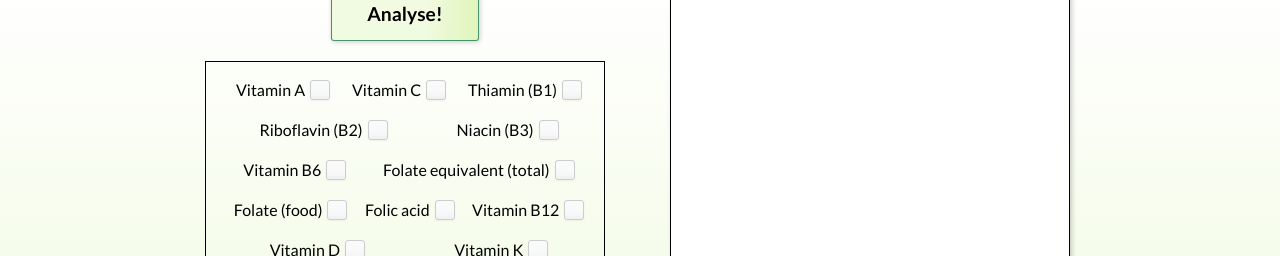
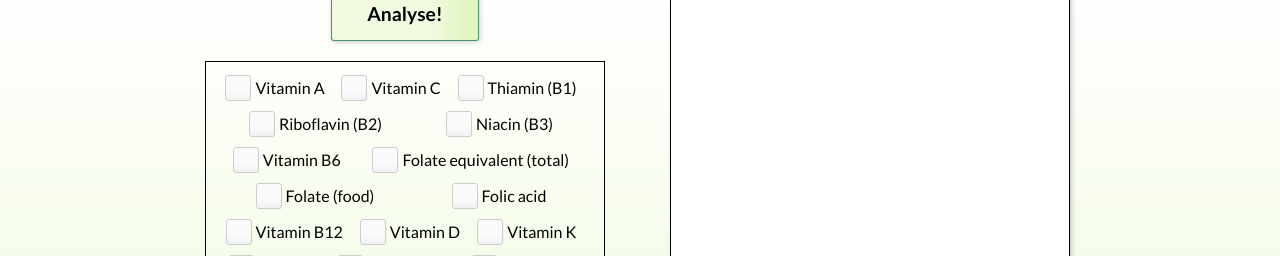
Before and after one commit to TZ-fn/NutritiGuide, a React (Create React App) app: page / in a window 1280 px wide. Shown: the part 544-800 px from the top of the page. Built offline with nearby package versions, Linux system fonts and the light colour scheme; no server answers.

Commit message:
Enhance the Checkbox component styling
Improve the styling by combining the checkbox and label into a single badge-like button

```diff
--- a/src/components/common/Checkbox.jsx
+++ b/src/components/common/Checkbox.jsx
@@ -5,14 +5,15 @@ import theme from 'theme/mainTheme';
 
 const StyledCheckbox = styled.input`
   -webkit-appearance: none;
+  margin: 0;
   background-color: #fafafa;
   border: 1px solid #cacece;
   box-shadow: 0 1px 2px rgba(0, 0, 0, 0.05), inset 0px -15px 10px -12px rgba(0, 0, 0, 0.05);
-  padding: 9px;
+  margin-right: -2px;
+  padding: 12px;
   border-radius: 3px;
   display: inline-block;
   position: relative;
-  margin: 10px 2px;
 
   &:active,
   &:active {
@@ -29,16 +30,17 @@ const StyledCheckbox = styled.input`
 
   &:checked:after {
     content: '✔';
-    font-size: 27px;
+    font-size: 30px;
     position: absolute;
-    top: -12px;
-    left: -1px;
+    top: -9px;
+    left: 0;
     color: ${theme.accentDarkGreen};
   }
 `;
 
 const StyledLabel = styled.label`
-  margin: 10px 3px 10px 10px;
+  padding: 0.21rem 0.5rem;
+  margin-left: -2px;
 `;
 
 const StyleInnerContainer = styled.div`
@@ -47,12 +49,21 @@ const StyleInnerContainer = styled.div`
   flex-wrap: wrap;
   align-items: center;
   justify-content: center;
+  border-radius: 3px;
+  overflow: hidden;
+  width: max-content;
+  margin: 5px 3px;
+
+  & input[type='checkbox']:checked + label {
+    color: white;
+    background-color: ${theme.accentDarkGreen};
+  }
 `;
 
 const Checkbox = ({ name, id }) => (
   <StyleInnerContainer>
+    <StyledCheckbox type='checkbox' name={name} id={id} />
     <StyledLabel htmlFor={id}>{name}</StyledLabel>
-    <StyledCheckbox type='checkbox' name={name} id={id} />
   </StyleInnerContainer>
 );
 
```
